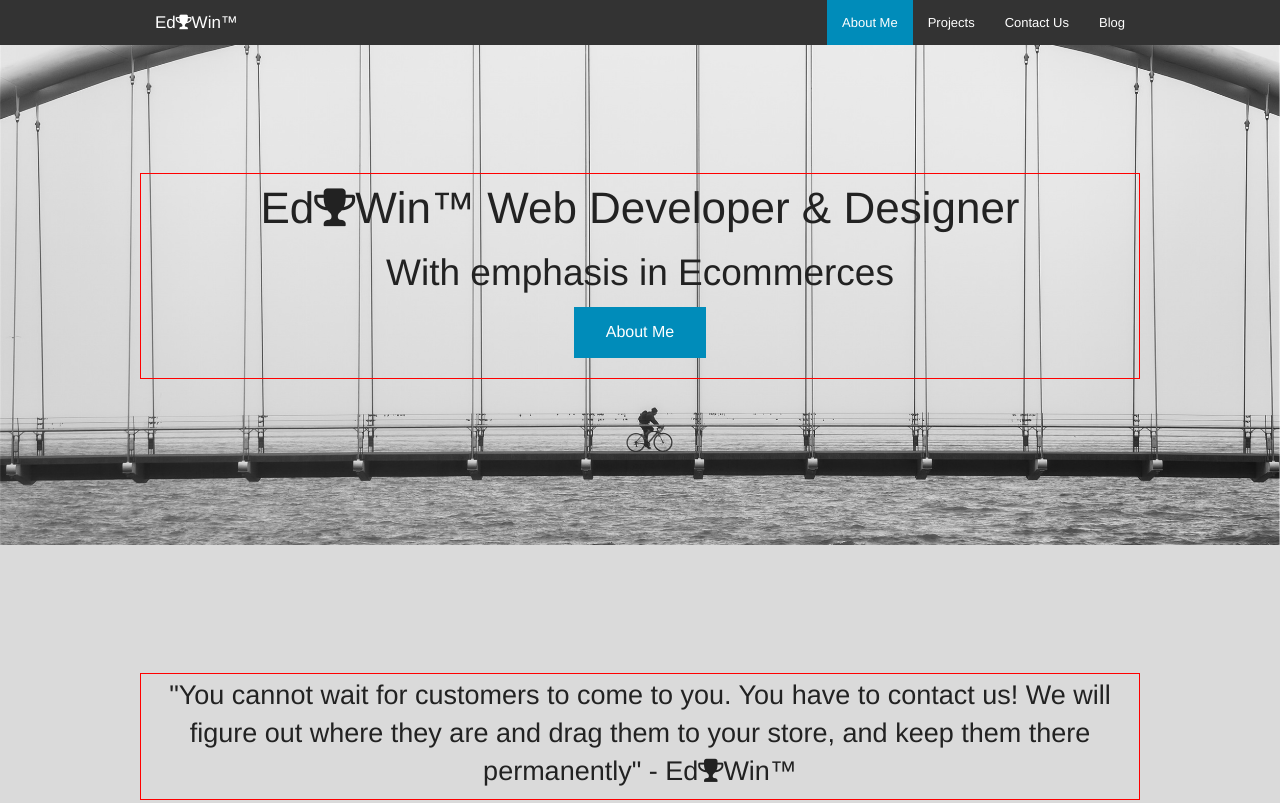
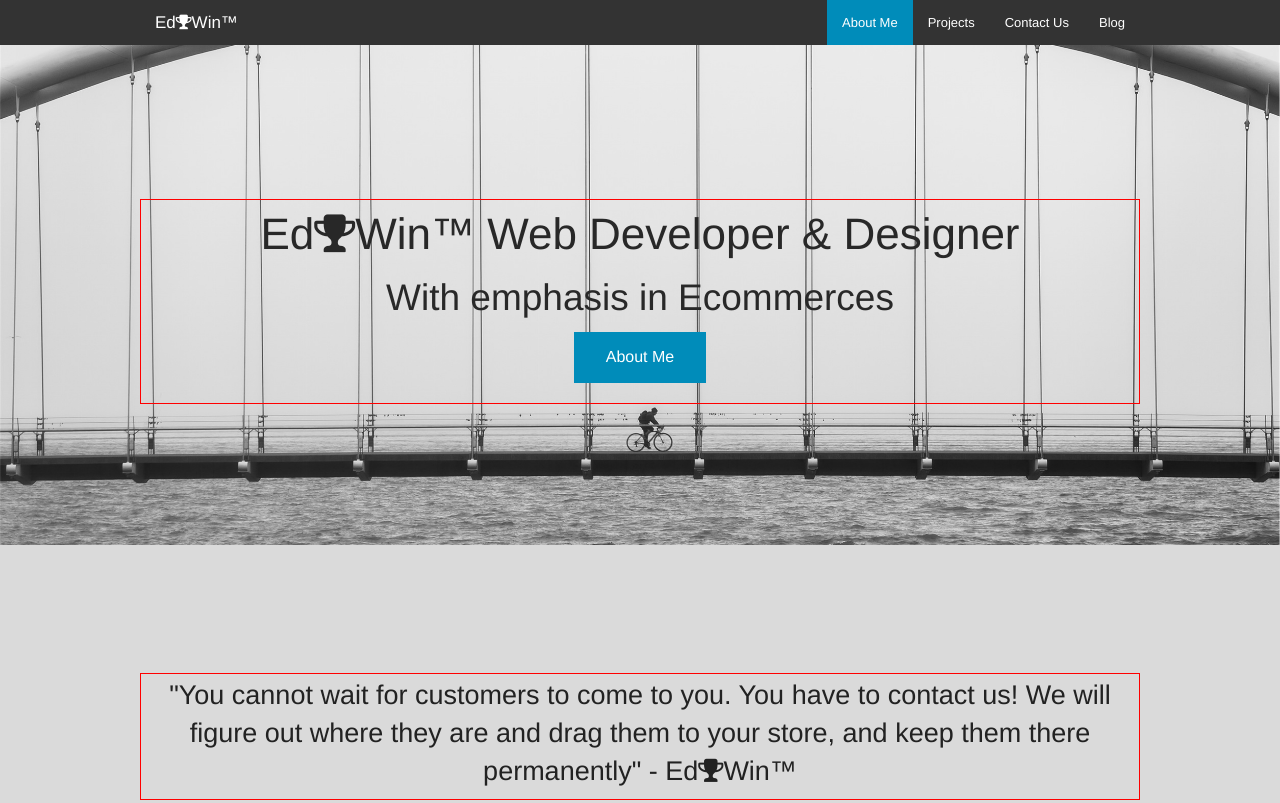
Before and after one commit to yeye07/ed-win-portfolio, a website: page index2.html in a window 1280 px wide. Shown: the top 803 px of the page. Drawn offline with Linux system fonts and the light colour scheme; a web font is replaced by a local one.

Commit message:
finishing

```diff
--- a/scss/app.scss
+++ b/scss/app.scss
@@ -56,14 +56,20 @@ aside {
     background-size: cover;
     height:500px;
     overflow:auto;
-    padding-top:10%;
+    padding-top:12%;
     }
+
+.introduction h1, h2 {
+  color: #282828;
+  font-weight: 500;
+}
 
 .content{
 text-align:center;
 border:1px red solid;
    padding: 0 20px;
     margin: 0 auto;
+
     }
 
  aside{
@@ -74,6 +80,7 @@ border:1px red solid;
    background: #DADADA;
   height: 400px;
   padding: 10% 0;
+
  }
 
  .portfolio {
```
Also changed, not shown: stylesheets/app.css.
